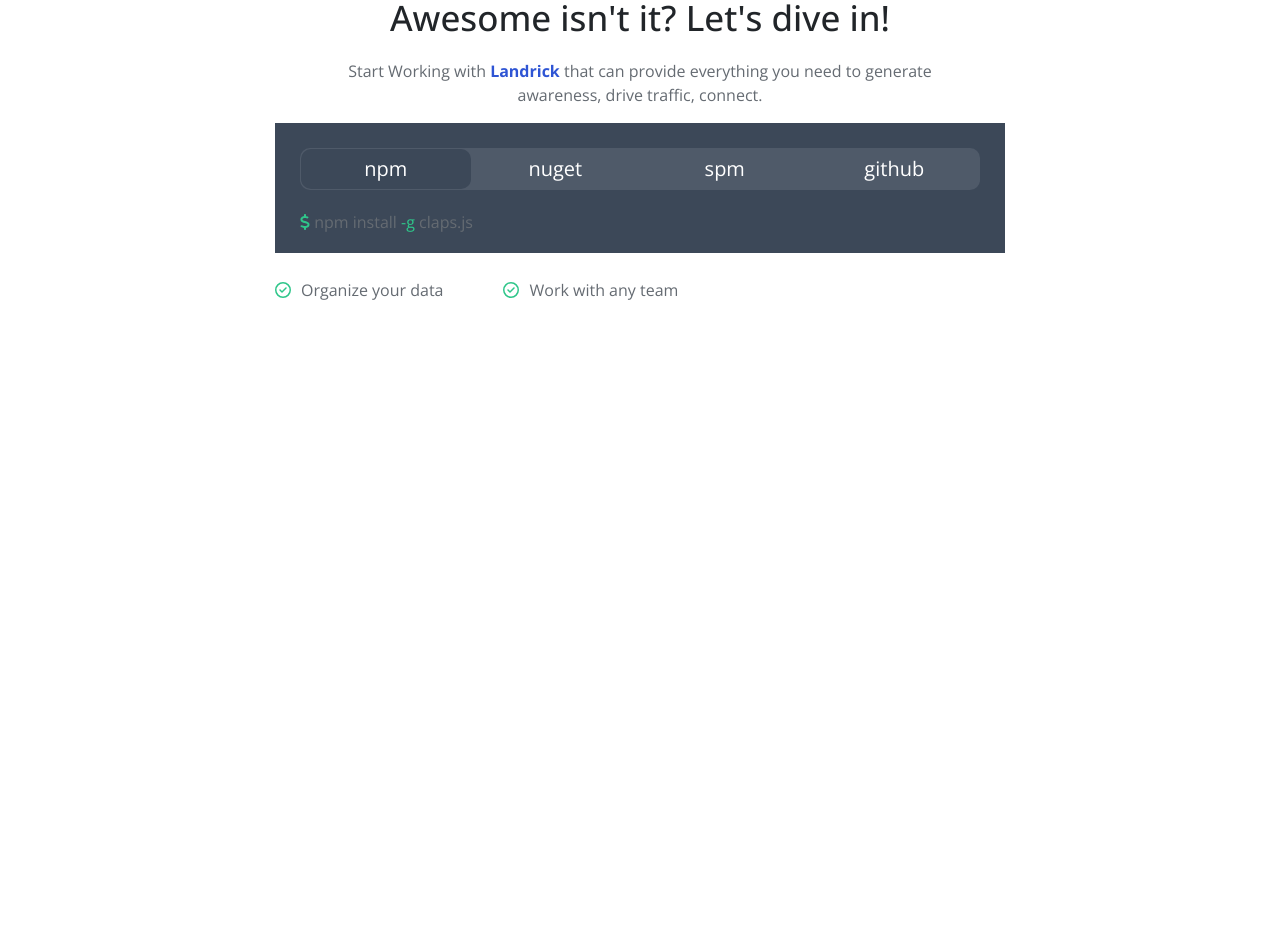
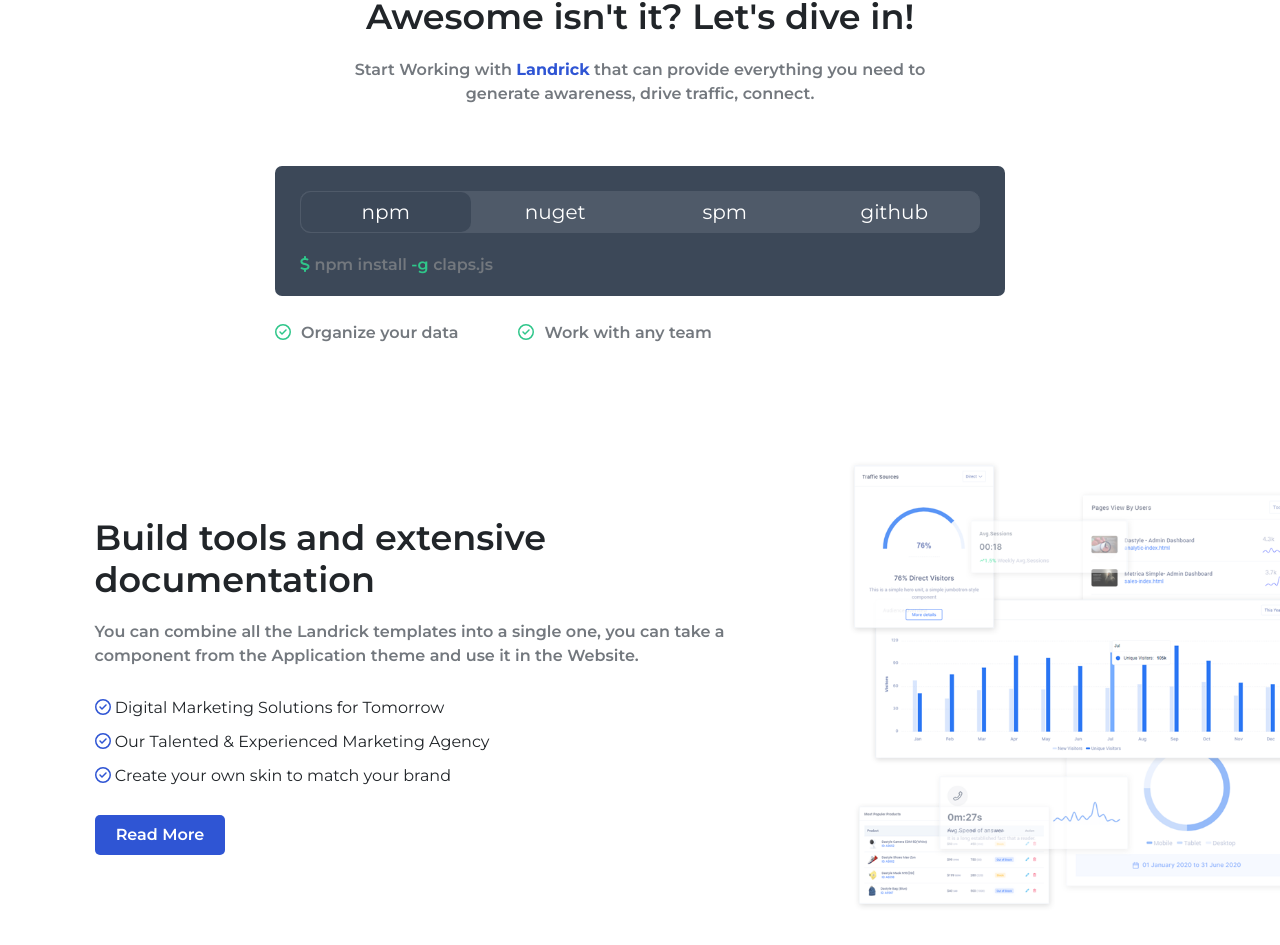
Before and after one commit to Therakar/landrick-html-vuejs, a Vue app: page / in a window 1280 px wide. Shown: the part 1851-2796 px from the top of the page. Before the commit the page ends 2169 px from the top, so only its background shows below. Built offline with nearby package versions, Linux system fonts and the light colour scheme.

Commit message:
aggiunge sezione main card, corregge tipografia e i margini della sezione quickstart

```diff
--- a/src/components/AppMain.vue
+++ b/src/components/AppMain.vue
@@ -7,7 +7,7 @@
         components:{
             AppMainCard,
             AppKeyFeaturesCard,
-            AppQuickstartCard
+            AppQuickstartCard,
 
         }
 
@@ -30,9 +30,7 @@
                 <p>Start Working with <a href="#">Landrick</a> that can provide everything you need to generate awareness, drive traffic, connect.</p>
             </div>
             <AppQuickstartCard/>
-
         </section>
-
 
         <AppMainCard/>
     </div>
@@ -46,7 +44,7 @@
     }
     #key-features{
         margin-top: 115px;
-        margin-bottom: 70px;
+        margin-bottom: 80px;
         .key-text{
             width: 55%;
             margin-bottom: 70px;
--- a/src/components/AppMainComponents/AppKeyFeaturesCard.vue
+++ b/src/components/AppMainComponents/AppKeyFeaturesCard.vue
@@ -53,7 +53,7 @@
 
 <style lang="scss" scoped>
     .key-card{
-        padding: 25px;
+        padding: 20px;
         border: 1px solid var(--background-second-color);
         border-radius: 5px;
         p{
--- a/src/components/AppMainComponents/AppMainCard.vue
+++ b/src/components/AppMainComponents/AppMainCard.vue
@@ -1,15 +1,65 @@
 <script>
     export default {
-
+        name: "AppMainCard",
     }
 </script>
 
 <template>
-    <div>
+    <section id="main-card" class="flex">
+            <div class="main-card-text flex sp-ar">
+                <h2>Build tools and extensive documentation</h2>
+                <p>You can combine all the Landrick templates into a single one, you can take a component from the Application theme and use it in the Website.</p>
+                <ul class="checks">
+                    <li><font-awesome-icon icon= "fa-circle-check fa-regular" class="main-card-icon"/> Digital Marketing Solutions for Tomorrow</li>
+                    <li><font-awesome-icon icon= "fa-circle-check fa-regular" class="main-card-icon"/> Our Talented & Experienced Marketing Agency</li>
+                    <li><font-awesome-icon icon= "fa-circle-check fa-regular" class="main-card-icon"/> Create your own skin to match your brand</li>
+                </ul>
+                <button>Read More </button>
+            </div>
 
-    </div>
+            <div class="main-card-image">
+                <img src="../../assets/1.png" alt="graphs">
+            </div>
+    </section>
+
 </template>
 
 <style lang="scss" scoped>
+    #main-card{
+        max-height: 450px;
+        margin-bottom: 125px;
+        .main-card-text{
+            text-align: start;
+            width: 60%;
+            padding: 50px 0;
+            flex-direction: column;
+            .checks{
+                padding: 0;
+                .main-card-icon{
+                    color: var(--second-text-color);
+                }
+                li:not(:last-of-type){
+                    padding-bottom: 10px;
+                }
+            }
+            button{
+                width: 20%;
+                height: 40px;
+                background-color: var(--background-btn-second-color);
+                color: #ffffff;
+                font-weight: 600;
+                border-radius: 5px;
+            }
+        }
+        .main-card-image{
+            width: 40%;
+            img{
+                height: 100%;
+                padding-left: 100px;
+            }
+        }
+    }
+
+
 
 </style>
--- a/src/components/AppMainComponents/AppQuickstartCard.vue
+++ b/src/components/AppMainComponents/AppQuickstartCard.vue
@@ -29,20 +29,21 @@
     .quick-main{
         width: 730px;
         margin: auto;
+        margin-bottom: 100px;
         .quick-icon{
             color: var(--text-quick-color);
         }
         .quick-selection-container{
-
+            margin-top: 60px;
             margin-bottom: 25px;
-
+            border-radius: 7px;
             height: 130px;
             padding: 25px;
             background-color: var(--background-first-quick-color);
             .quick-selection{
                 padding: 0;
                 background-color: var(--background-second-quick-color);
-                padding: 1px;
+                border: 1px solid var(--background-second-quick-color);
                 border-radius: 10px;
                 margin-bottom: 20px;
                 li{
--- a/src/style/partials/layout.scss
+++ b/src/style/partials/layout.scss
@@ -1,5 +1,5 @@
 .container {
     margin-left: auto;
     margin-right: auto;
-    max-width: 68.75rem;
+    max-width: 69.6875rem;
     }
--- a/src/style/partials/typography.scss
+++ b/src/style/partials/typography.scss
@@ -1,8 +1,8 @@
 //TYPOGRAPHY
-@import url('https://fonts.googleapis.com/css2?family=Open+Sans:wght@300;400;500;600;700;800&display=swap');
+@import url('https://fonts.googleapis.com/css2?family=Montserrat:wght@400;500;600;700;800;900&display=swap');
 
 body {
-    font-family: 'Open Sans', sans-serif;
+    font-family: 'Montserrat', sans-serif;
 }
 
 ul{
@@ -11,8 +11,18 @@
 
 p{
     color: var(--first-text-color);
+    font-weight: 600;
+}
+
+h1{
+    font-weight: 700;
 }
 
 h2{
     font-size: 35px;
+    font-weight: 600;
 }
+
+h6{
+    font-weight: 600;
+}
--- a/src/style/partials/variables.scss
+++ b/src/style/partials/variables.scss
@@ -5,7 +5,7 @@
     --background-third-color: #202942;
 
     // text
-    --first-text-color: #656b72;
+    --first-text-color: #73787e;
     --second-text-color: #2F55D4;
 
     //btn
```
